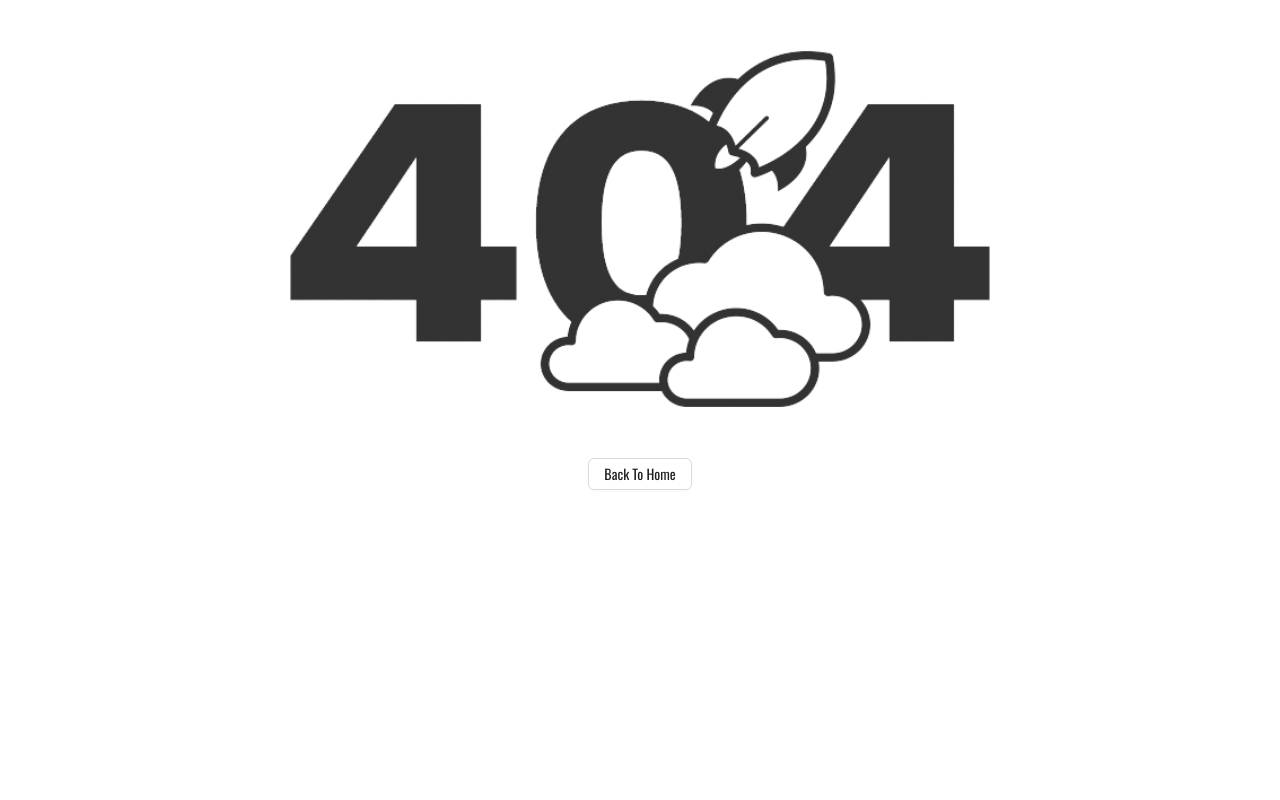
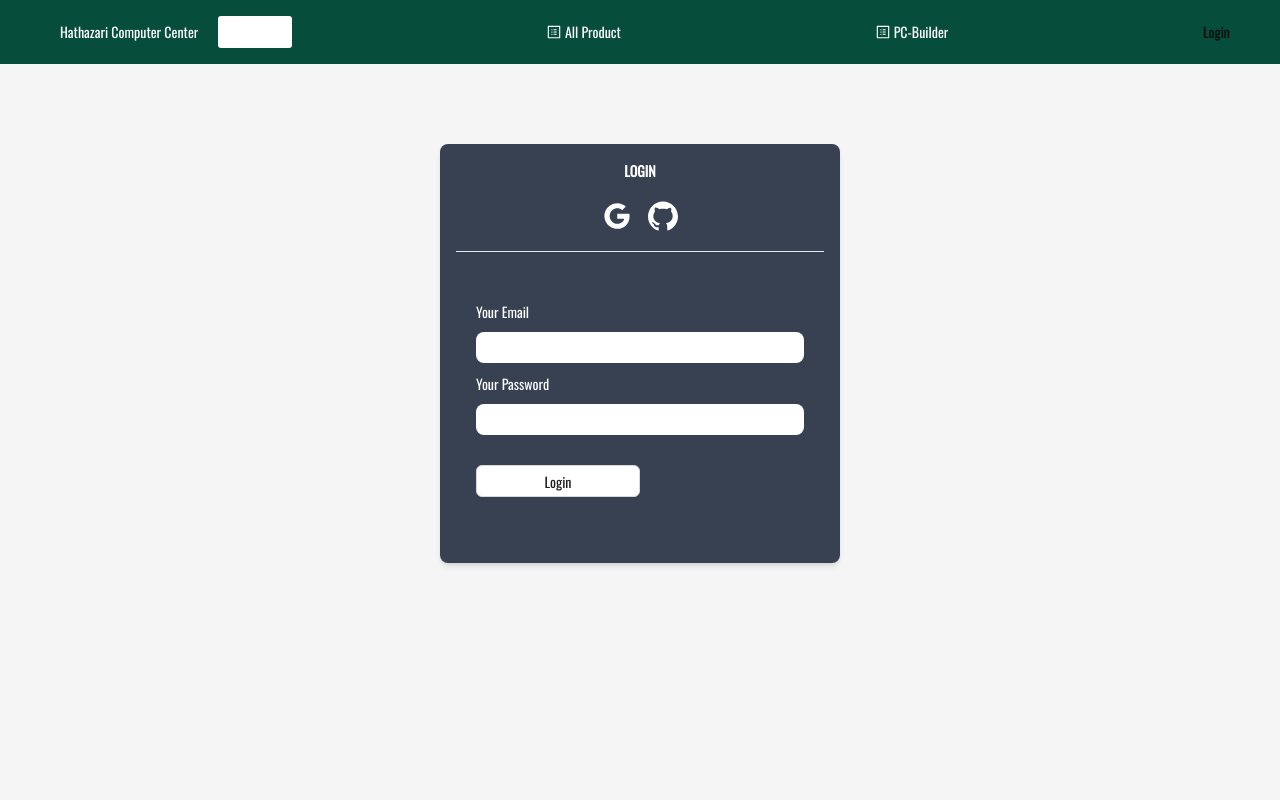
Before and after one commit to Arif6474/pc-bulilder-frontend, a Next.js app: page /login in a window 1280 px wide. Before the commit this address had no page. Shown: the top 800 px of the page. Built offline with nearby package versions, Linux system fonts and the light colour scheme.

Commit message:
authentication

```diff
--- a/package.json
+++ b/package.json
@@ -16,6 +16,7 @@
     "eslint-config-next": "13.4.5",
     "json-server": "^0.17.3",
     "next": "13.4.5",
+    "next-auth": "^4.22.3",
     "react": "18.2.0",
     "react-dom": "18.2.0",
     "styled-components": "^6.0.5"
--- a/src/components/Layouts/RootLayout.js
+++ b/src/components/Layouts/RootLayout.js
@@ -9,8 +9,10 @@ import { Button, Dropdown, Layout, Menu } from "antd";
 const { Header, Content, Footer } = Layout;
 import styles from "@/styles/Home.module.css";
 import Link from "next/link";
+import { useSession } from "next-auth/react";
 
 const RootLayout = ({ children }) => {
+
   const items = [
     {
       key: "1",
@@ -88,14 +90,21 @@ const RootLayout = ({ children }) => {
             </items>
           </Link>
         </Menu>
-        <Menu theme="dark" mode="vertical" className="bg-emerald-900">
+        {/* <Menu theme="dark" mode="vertical" className="bg-emerald-900">
           <Link href="/">
             <items className="flex  items-center justify-center gap-1 text-white ">
               <ProfileOutlined />
               PC-Builder
             </items>
           </Link>
-        </Menu>
+        </Menu> */}
+          <Link href="/">
+            <items className="flex  items-center justify-center gap-1 text-white ">
+              <ProfileOutlined />
+              PC-Builder
+            </items>
+          </Link>
+        <Link href='/login'><button>Login</button></Link>
       </Header>
 
       <Content
--- a/src/pages/_app.js
+++ b/src/pages/_app.js
@@ -1,13 +1,15 @@
 import "@/styles/globals.css";
-import { StyleProvider }  from "@ant-design/cssinjs";
-
+import { StyleProvider } from "@ant-design/cssinjs";
+import { SessionProvider } from "next-auth/react";
 
 export default function App({ Component, pageProps }) {
   const getLayout = Component.getLayout || ((page) => page);
 
   return getLayout(
-    <StyleProvider hashPriority="high">
-      <Component {...pageProps} />
-    </StyleProvider>
+    <SessionProvider session={pageProps.pageProps}>
+      <StyleProvider hashPriority="high">
+        <Component {...pageProps} />
+      </StyleProvider>
+    </SessionProvider>
   );
 }
--- /dev/null
+++ b/src/pages/api/auth/[...nextauth].js
@@ -0,0 +1,23 @@
+import NextAuth from "next-auth";
+import GithubProvider from "next-auth/providers/github";
+import GoogleProvider from "next-auth/providers/google";
+export const authOptions = {
+  // Configure one or more authentication providers
+  providers: [
+    GithubProvider({
+      clientId: process.env.GITHUB_ID,
+      clientSecret: process.env.GITHUB_SECRET,
+    }),
+    GoogleProvider({
+        clientId: process.env.GOOGLE_CLIENT_ID,
+        clientSecret: process.env.GOOGLE_CLIENT_SECRET
+      }),
+
+  ],
+  pages: {
+    signIn: '/login',
+
+  }
+};
+
+export default NextAuth(authOptions);
--- /dev/null
+++ b/src/pages/login.js
@@ -0,0 +1,50 @@
+import { Button } from "antd";
+import { GoogleOutlined, GithubOutlined } from "@ant-design/icons";
+import Head from "next/head";
+import { signIn } from "next-auth/react";
+import RootLayout from "@/components/Layouts/RootLayout";
+import styles from "@/styles/Home.module.css";
+const LoginPage = () => {
+  return (
+    <div className="bg-gray-700 max-w-[400px] mx-auto mt-20 rounded-lg shadow-md">
+      <Head>
+        <title>Next Login</title>
+      </Head>
+      <div className="p-4 text-center">
+        <h3 className="text-white font-bold">LOGIN</h3>
+        <div
+          className={`flex justify-center items-center gap-4 my-5 ${styles.social_icons}`}
+        >
+          <GoogleOutlined
+            onClick={() =>
+              signIn("google", {
+                callbackUrl: "http://localhost:3000/",
+              })
+            }
+          />
+          <GithubOutlined
+            onClick={() =>
+              signIn("github", {
+                // callbackUrl: 'http://localhost:3000/'
+              })
+            }
+          />
+        </div>
+        <hr />
+        <form className={`${styles.form}`}>
+          <label htmlFor="">Your Email</label>
+          <input type="email" />
+          <label htmlFor="">Your Password</label>
+          <input type="password" />
+          <Button>Login</Button>
+        </form>
+      </div>
+    </div>
+  );
+};
+
+export default LoginPage;
+
+LoginPage.getLayout = function getLayout(page) {
+  return <RootLayout>{page}</RootLayout>;
+};
--- /dev/null
+++ b/src/pages/middleware.js
@@ -0,0 +1,3 @@
+export { default } from "next-auth/middleware"
+
+export const config = { matcher: ["/profile"] }
--- a/src/styles/Home.module.css
+++ b/src/styles/Home.module.css
@@ -23,3 +23,28 @@
 .social_icons svg path{
     fill: #fff;
 }
+
+.form{
+    border-radius: 10px;
+    margin: 8% auto;
+    padding: 20px;
+    text-align: start;
+    color: white
+}
+
+.form form{
+    margin-top: 20px;
+}
+
+.form input{
+    width: 100%;
+    padding: 5px 10px;
+    margin: 10px 0;
+    border-radius: 8px;
+    outline: none;
+}
+
+.form button{
+    width: 50%;
+    margin-top: 20px;
+}
```
Also changed, not shown: src/pages/api/products.js (deleted), 2 other files (tests, documents, lock files or other folders).
